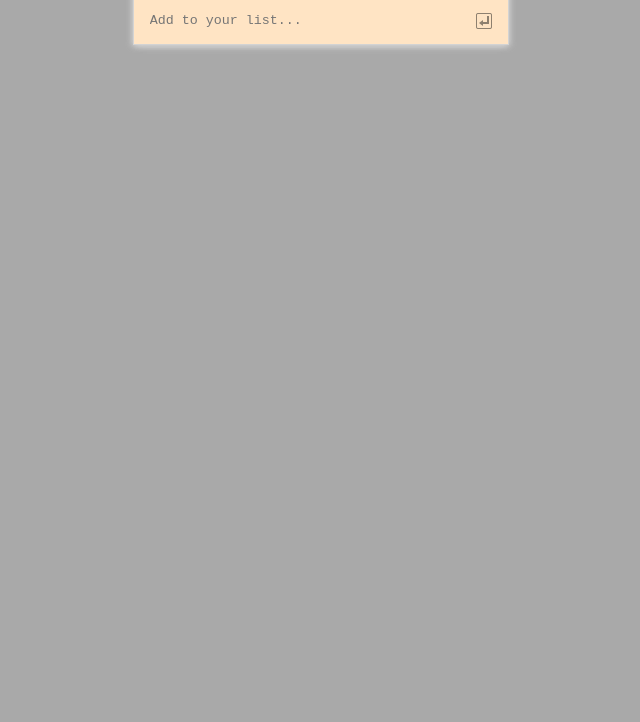
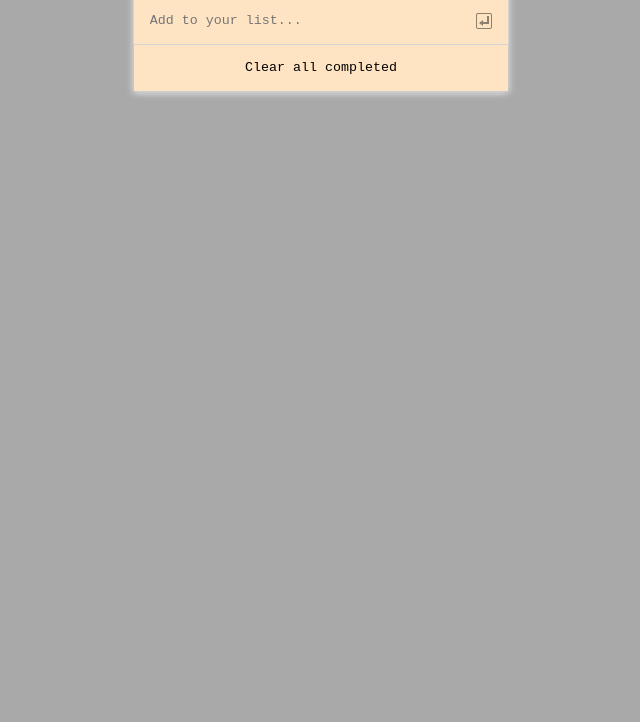
Before and after one commit to mistermaxis/ToDoList-Original, a website built with webpack: page src/index.html in a window 1280 px wide. Shown: the part 78-800 px from the top of the page, without its empty margins (319-959 px from the left). Built offline with nearby package versions, Linux system fonts and the light colour scheme.

Commit message:
Add clear all button.

```diff
--- a/src/style.css
+++ b/src/style.css
@@ -98,6 +98,13 @@ body {
   opacity: 0.5;
 }
 
+.clear-all-button {
+  background-color: transparent;
+  border: none;
+  padding: 1rem 0;
+  width: 100%;
+}
+
 .hidden {
   visibility: hidden;
 }
--- a/src/tasklist.js
+++ b/src/tasklist.js
@@ -166,6 +166,19 @@ export default class TaskList {
       TaskList.itemID -= 1;
     }
 
+    static clearCompleted() {
+      TaskList.taskList = TaskList.taskList.filter((task) => task.completed === false);
+
+      for (let i = 0; i < TaskList.taskList.length; i += 1) {
+        TaskList.taskList[i].index = i;
+      }
+
+      TaskList.itemID = TaskList.taskList.length;
+
+      Storage.saveToStorage(TaskList.taskList);
+      TaskList.updateList();
+    }
+
     /* eslint-disable */
     get taskListComponent() {
       return TaskList.taskListContainer;
@@ -245,5 +258,11 @@ export default class TaskList {
         listItem.appendChild(trashButton);
         TaskList.taskListContainer.appendChild(listItem);
       });
+      const clearAllButton = document.createElement('button');
+      clearAllButton.classList.add('clear-all-button');
+      clearAllButton.innerText = 'Clear all completed';
+      clearAllButton.type = 'button';
+      clearAllButton.addEventListener('click', TaskList.clearCompleted);
+      TaskList.taskListContainer.appendChild(clearAllButton);
     }
 }
```
Also changed, not shown: dist/bundle.js.
